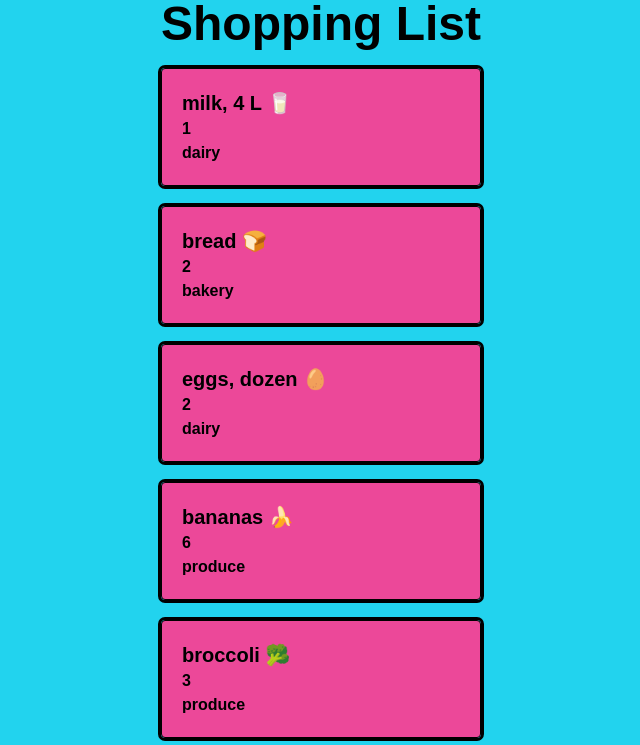
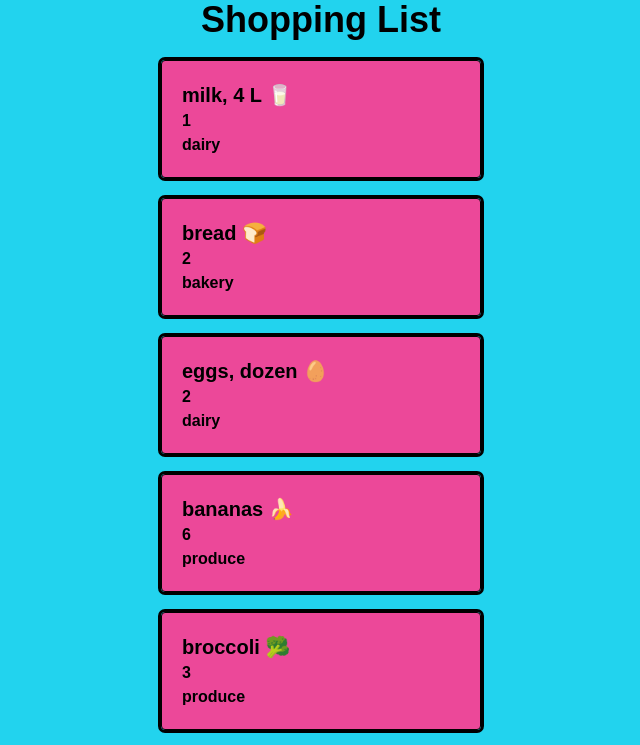
Before and after one commit to Bstrinic/cprg306-assignments, a Next.js app: page /week-3 in a window 1280 px wide. Shown: the top 745 px of the page, without its empty margins (319-959 px from the left). Built offline with nearby package versions, Linux system fonts and the light colour scheme.

Commit message:
used npm install react-helmet-async and figured out how to change the title for a singular page in my assignments

```diff
--- a/app/layout.js
+++ b/app/layout.js
@@ -13,7 +13,7 @@ const geistMono = localFont({
 });
 
 export const metadata = {
-  title: "Create Next App",
+  title: "WebDev Assignments",
   description: "Generated by create next app",
 };
 
--- a/app/week-3/page.js
+++ b/app/week-3/page.js
@@ -1,10 +1,15 @@
+'use client'
+import { Helmet, HelmetProvider } from "react-helmet-async";
 import ItemList from "./item-list";
 
 export default function Page() {
   return (
     <main className="bg-cyan-400 flex justify-center">
       <div>
-        <h1 className="justify-center flex text-5xl font-bold text-black">
+      <HelmetProvider>
+        <title>Shopping List</title>
+      </HelmetProvider>
+        <h1 className="justify-center flex text-4xl font-bold text-black">
           Shopping List
         </h1>
         <ItemList />
```
Also changed, not shown: package.json (+6 -4 lines), 1 other file (tests, documents, lock files or other folders).
